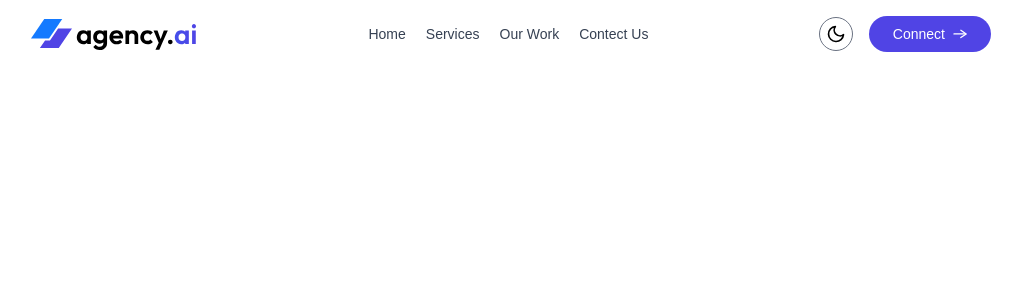
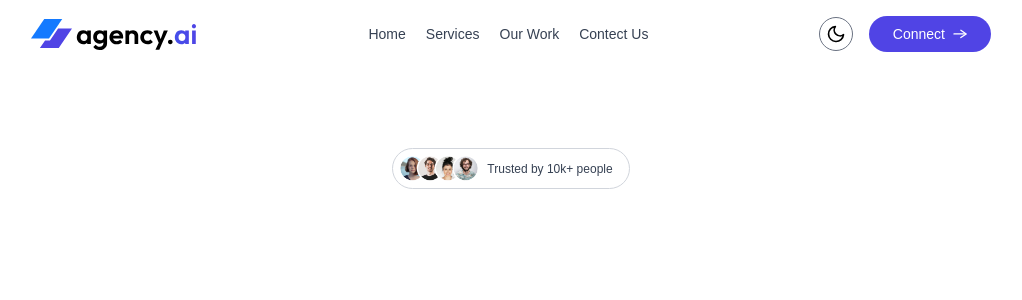
Before and after one commit to numansayyad/AgencyAI, a React (Vite) app: page / in a window 1280 px wide. Shown: the top 300 px of the page, without its empty margins (129-1151 px from the left). Built offline with nearby package versions, Linux system fonts and the light colour scheme.

Commit message:
i have add proper white and dark mode

```diff
--- a/src/App.jsx
+++ b/src/App.jsx
@@ -1,13 +1,17 @@
 //race is used to create a bilerplate code.
 import React, { useState } from 'react'
 import Navbar from './components/Navbar'
+import Hero from './components/Hero'
 
 const App = () => {
-  const [theme, setTheme] = useState('light') //porps
+    // Initialize theme from localStorage, default to 'light'
+
+  const [theme, setTheme] = useState(localStorage.getItem('theme')?localStorage.getItem('theme'):'light')
 
   return (
     <div className='dark:bg-black relative'>
       <Navbar theme={theme} setTheme={setTheme} />
+    <Hero/>
     </div>
   )
 }
--- /dev/null
+++ b/src/components/Hero.jsx
@@ -0,0 +1,17 @@
+import React from 'react'
+import assets from '../assets/assets'
+
+function Hero() {
+  return (
+    <div  id="hero" className="flex flex-col items-center gap-6 py-20 px-4 sm:px-12 lg:px-24 xl:px-40 text-center w-full overflow-hidden text-gray-700 dark:text-white"
+>
+    <div className='inline-flex items-center gap-2 border border-gray-300 p-1.5 pr-4 rounded-full'>
+        <img className='w-20' src={assets.group_profile} alt="" />
+    <p className='text-xs font-medium'>Trusted by 10k+ people</p>
+    </div>
+</div>
+
+  )
+}
+
+export default Hero
--- a/src/components/ThemeToggle.jsx
+++ b/src/components/ThemeToggle.jsx
@@ -1,7 +1,41 @@
-import React from 'react'
+import React, { useEffect } from 'react'
 import assets from '../assets/assets'
 
 const ThemeToggle = ({ theme, setTheme }) => {
+
+    // This effect runs only once when the component first loads
+  useEffect(() => {
+  // Check if the user's system is set to dark mode
+  const preferDarkMode = window.matchMedia('(prefers-color-scheme:dark)').matches;
+
+  // If no theme is stored, use system preference
+  if (!localStorage.getItem('theme')) {
+    setTheme(preferDarkMode ? 'dark' : 'light');
+  }
+}, []); // Runs only once on mount
+
+
+    // This effect runs whenever the theme changes
+    // It updates the page styling and saves the theme preference
+    useEffect(() => {
+
+        // Add or remove 'dark' class from the root HTML element
+        if (theme === 'dark') {
+            document.documentElement.classList.add('dark')  // Enable dark mode styling
+        }
+        else {
+            document.documentElement.classList.remove('dark')  // Enable light mode styling
+
+        }
+
+        // Save the theme choice to browser memory so it persists after refresh
+        localStorage.setItem('theme', theme)
+
+    }, [theme])  // Re-run this effect only when theme changes
+
+
+
+
     return (
         <>
             <button>
```
